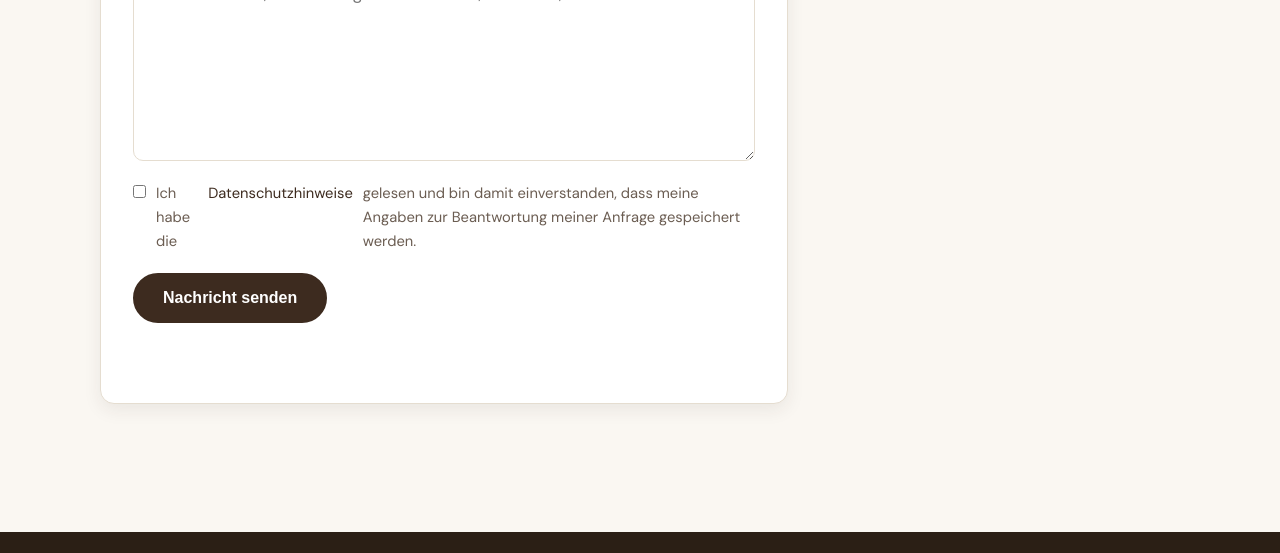
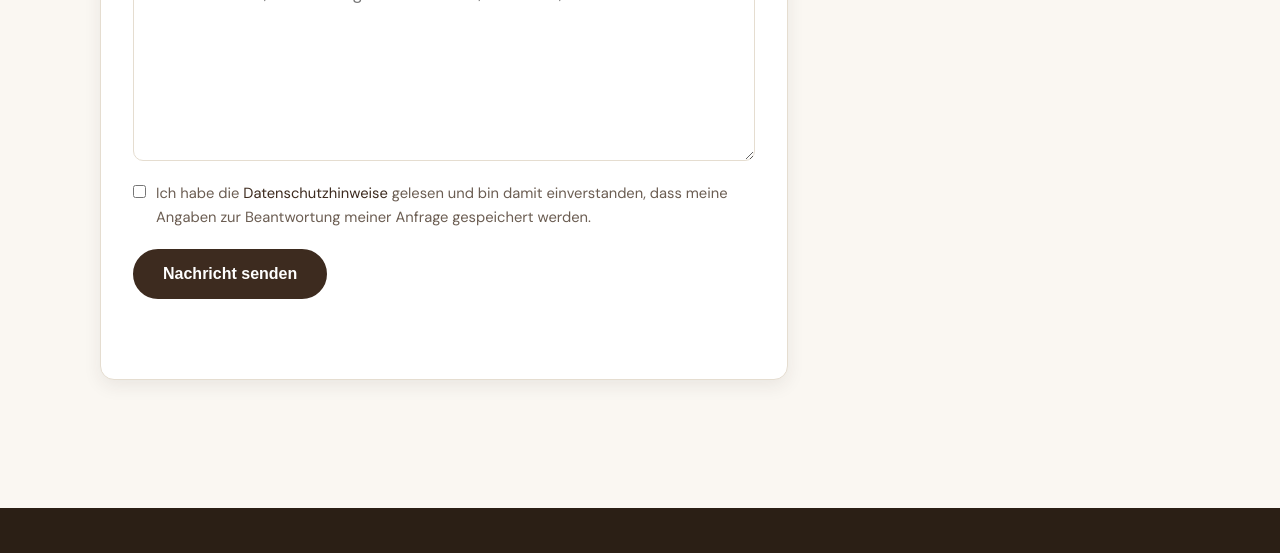
Before and after one commit to ToothMC/mmhammer.org, a website: page kontakt.html in a window 1280 px wide. Shown: the part 902-1455 px from the top of the page. Drawn offline with Linux system fonts and the light colour scheme.

Commit message:
fix consent label: wrap text in span so flex doesn't break it into columns

```diff
--- a/kontakt.html
+++ b/kontakt.html
@@ -95,7 +95,7 @@
             <input type="text" id="cf-website" name="website" tabindex="-1" autocomplete="off">
           </div>
           <div class="form-row form-row-check">
-            <label><input type="checkbox" id="cf-consent" name="consent" required> Ich habe die <a href="impressum.html#datenschutz">Datenschutzhinweise</a> gelesen und bin damit einverstanden, dass meine Angaben zur Beantwortung meiner Anfrage gespeichert werden.</label>
+            <label><input type="checkbox" id="cf-consent" name="consent" required><span>Ich habe die <a href="impressum.html#datenschutz">Datenschutzhinweise</a> gelesen und bin damit einverstanden, dass meine Angaben zur Beantwortung meiner Anfrage gespeichert werden.</span></label>
           </div>
           <div class="form-row">
             <button type="submit" class="btn" id="cf-submit">Nachricht senden</button>
```
